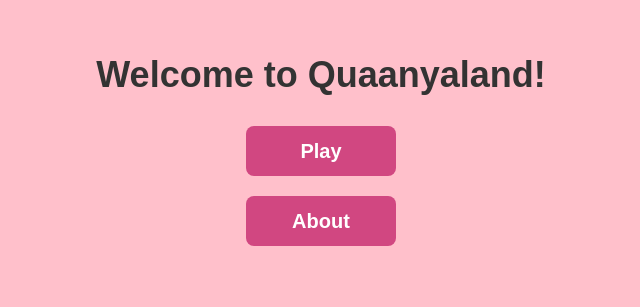
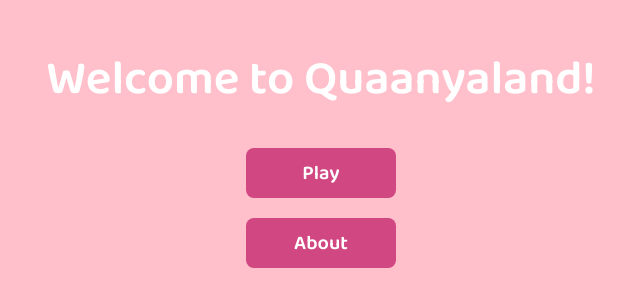
Before and after one commit to saanyay/quaanya.github.io, a plain HTML site: page index.html in a window 1280 px wide. Shown: the part 257-564 px from the top of the page, without its empty margins (319-959 px from the left). Drawn offline with Linux system fonts and the light colour scheme.

Commit message:
Update index.html

```diff
--- a/index.html
+++ b/index.html
@@ -1,9 +1,12 @@
+<!DOCTYPE html>
 <html lang="en">
 <head>
     <meta charset="UTF-8">
     <meta name="viewport" content="width=device-width, initial-scale=1.0">
     <title>Welcome to Quaanyaland!</title>
     <style>
+        @import url('https://fonts.googleapis.com/css2?family=Baloo+2:wght@600&display=swap'); /* Readable Bubble Font */
+
         body {
             display: flex;
             flex-direction: column;
@@ -12,12 +15,12 @@
             height: 100vh;
             margin: 0;
             background-color: #FFC0CB; /* Baby Pink */
-            font-family: Arial, sans-serif;
+            font-family: 'Baloo 2', sans-serif; /* Playful but readable font */
             text-align: center;
+            color: white;
         }
         h1 {
-            font-size: 36px;
-            color: #333;
+            font-size: 48px;
             margin-bottom: 20px;
         }
         .button {
@@ -32,6 +35,7 @@
             margin: 10px;
             cursor: pointer;
             transition: background 0.3s;
+            font-family: 'Baloo 2', sans-serif;
         }
         .button:hover {
             background-color: #B03A6B;
```
